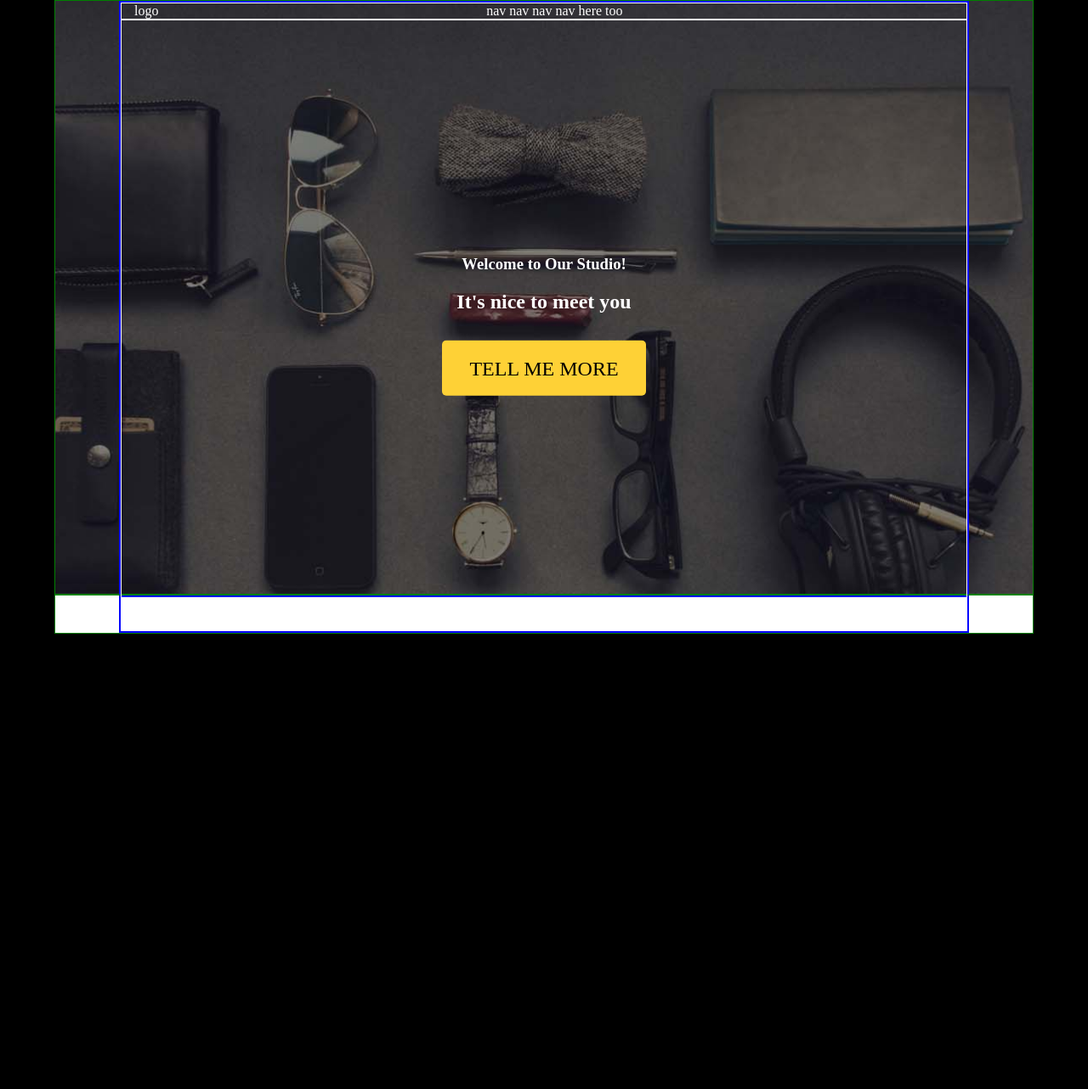
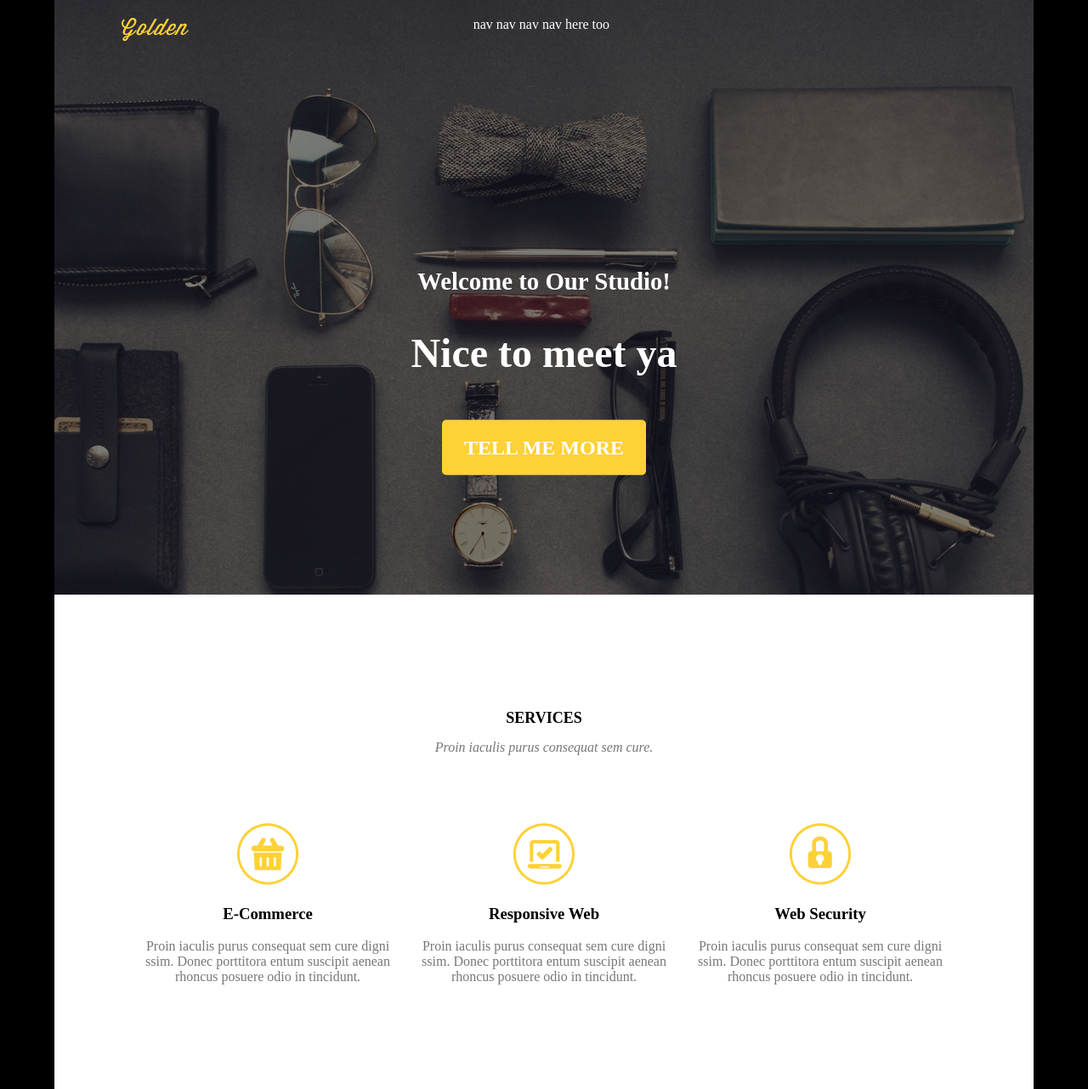
Before and after one commit to ryszard-glegola-learning/m04-miniproject, a website: page index.html in a window 1280 px wide. Shown: the top 1282 px of the page at 85% size. Before the commit the page ends 800 px from the top, so only its background shows below. Drawn offline with nearby package versions, Linux system fonts and the light colour scheme.

Commit message:
FINALLY got the grid right, f... bootstrap!

```diff
--- a/index.html
+++ b/index.html
@@ -14,7 +14,7 @@
 	<div class="container">
 		<div class="row">
 			<div class="col-5 top-logo">
-				logo
+				<a href="#"><img src="images/logo-golden.png"></a>
 			</div>
 			<div class="col-7 top-nav">
 				nav nav nav nav here too
@@ -23,7 +23,7 @@
 		<div class="row splash">
 			<div class="col splash-inner">
 				<h3>Welcome to Our Studio!</h3>
-				<h1>It's nice to meet you</h1>
+				<h1>Nice to meet ya</h1>
 				<div class="button-tellmemore">
 				TELL ME MORE
 				</div>
@@ -35,23 +35,92 @@
 <section class="services">
 	<div class="container">
 		<div class="row">
-			<div class="col">
-				Kołysanka
+			<div class="col-12">
+				<h2>SERVICES</h2>
+				<p>Proin iaculis purus consequat sem cure.</p>
 			</div>
-		</div>
-		<div class="row">
-			<div class="col-4">
-				aaa
+			<div class="col-side">
+				<img src="images/services-ecomerce.png" alt="Services - E-Commerce">
+				<h3>E-Commerce</h3>
+				<p>
+					Proin iaculis purus consequat sem cure digni ssim. Donec porttitora entum suscipit aenean rhoncus posuere odio in tincidunt.
+				</p>
 			</div>
-			<div class="col-4">
-				kotki dwa
+			<div class="col-middle">
+				<img src="images/services-responsive.png" alt="Services - Responsive Web Design">
+				<h3 class="">Responsive Web</h3>
+				<p>
+					Proin iaculis purus consequat sem cure digni ssim. Donec porttitora entum suscipit aenean rhoncus posuere odio in tincidunt.
+				</p>
 			</div>
-			<div class="col-4">
-				szarobure itp
+			<div class="col-side">
+				<img src="images/services-security.png">
+				<h3>Web Security</h3>
+				<p>
+					Proin iaculis purus consequat sem cure digni ssim. Donec porttitora entum suscipit aenean rhoncus posuere odio in tincidunt.
+				</p>
 			</div>
 		</div>
 	</div>
 </section>
+
+<section class="portfolio">
+	<div class="container">
+		<div class="row">
+			<div class="col-12">
+				<h2>OUR PORTFOLIO</h2>
+				<p>Proin iaculis purus consequat sem cure.</p>
+			</div>
+		</div>
+		<div class="row">
+			<div class="col-side">
+				<img src="images/portfolio-ebony.png" alt="Ebony & Ivory">
+				<h3>Ebony & Ivory</h3>
+				<p>
+					Branding
+				</p>
+			</div>
+			<div class="col-middle">
+				<img src="images/portfolio-smart.png" alt="Smart Stationery">
+				<h3>Smart Stationery</h3>
+				<p>
+					Print design
+				</p>
+			</div>
+			<div class="col-side">
+				<img src="images/portfolio-clever.png" alt="Clever Poster">
+				<h3>Clever Poster</h3>
+				<p>
+					Print design
+				</p>
+			</div>
+		</div>
+		<div class="row">
+				<div class="col-side">
+				<img src="images/portfolio-vinyl.png" alt="Vinyl Record">
+				<h3>Vinyl Record</h3>
+				<p>
+					Product Mock-up
+				</p>
+			</div>
+			<div class="col-middle">
+				<img src="images/portfolio-treehouse.png" alt="Treehouse Template">
+				<h3>Treehouse Template</h3>
+				<p>
+					Web design
+				</p>
+			</div>
+			<div class="col-side">
+				<img src="images/portfolio-burned.png" alt="Burned Logo">
+				<h3>Burned Logo</h3>
+				<p>
+					Branding
+				</p>
+			</div>
+		</div>
+	</div>
+</section>
+
 
 <!-- Koniec mojego kodu -->
 	<script src="https://code.jquery.com/jquery-3.2.1.slim.min.js" integrity="sha384-KJ3o2DKtIkvYIK3UENzmM7KCkRr/rE9/Qpg6aAZGJwFDMVNA/GpGFF93hXpG5KkN" crossorigin="anonymous"></script>
--- a/sass/style.scss
+++ b/sass/style.scss
@@ -1,10 +1,3 @@
-/* Variables */
-
-
-
-/* Global */
-
-
 body {
     margin: 0;
     padding: 0;
@@ -16,36 +9,31 @@ section {
 	width: 90%;
 	max-width: 1400px;
     margin: 0 auto;
-    padding: 0;
-	border: 1px solid green;
+}
+
+p {
+    margin: 0;
 }
 
 .header {
-	height: 100vh;
+    height: 700px;
     min-height: 570px;
-    max-height: 700px;
-    background-image: url('../images/header.jpg');
+    background-image: url('../images/header.png');
     background-position: center center;
     background-size: cover;
 	}
 
+.top-nav, .top-logo {
+    padding: 20px 0;
+}
+
 .container {
-	max-width: 1000px;
-	border: 2px solid blue;
+	max-width: 1000px; /* Własciwe miejsce na wymuszenie szerokosci */
 }
 
 .row {
-	border: 1px solid white;
+    justify-content: center;
 }
-
-.col {
-}
-
-.top-logo {
-	}
-
-.top-nav {
-	}
 
 .splash {
     position: relative;
@@ -55,6 +43,15 @@ section {
 .splash-inner {
 	position: absolute;
 	text-align: center;
+    text-decoration: none;
+    h3 {
+        font-size: 1.8rem;
+        font-weight: bold;
+    }
+    h1 {
+        font-size: 3rem;
+        font-weight: bold;
+    }
 	top: 50%;
     left: 50%;
     transform: translate(-50%,-50%);
@@ -65,17 +62,64 @@ section {
     width: 240px;
     height: 65px;
     background-color: #fed136;  /* yellow */
-    color: black;
+    color: white;
     margin: 12px auto 0 auto;
     padding: 20px 0 5px 0;
     border-radius: 5px;
     font-size: 1.5rem;
     text-align: center;
     text-decoration: none;
+    font-weight: bold;
     cursor: pointer;
     border-width: 0;
 }
 
+.col-side {
+    width: 290px;
+    margin: 0 0 50px 0;
+}
+.col-middle {
+    width: 290px;
+    margin: 0 35px 50px 35px;
+}
+
 .services {
 	background-color: #fff;
+    color: #000;
+    text-align: center;
+    padding: 0;
+    .col-side, .col-middle {
+        padding: 0 0 120px;
+    }
+    p {
+        color: #777;
+    }
 }
+
+.portfolio {
+    background-color: #ccc;   /*f7f7f7*/
+    color: #000;
+    text-align: center;
+    padding: 0 0 70px 0;
+    .col-4 {
+        padding: 0;
+        margin: 0 0 50px 0;
+        background-color: #fff;
+    }
+    p {
+        color: #777;
+    }
+}
+
+
+/* "Kafle" w services (3) i w portfolio (6) */
+.services .row .col-12, .portfolio .row .col-12 {
+    padding: 120px 0 80px;
+    h2  {  /* Tytuł sekcji*/
+        font-size: 18px;
+    }
+    p {
+        color: #777;
+        font-style: italic;
+    }
+}
```
Also changed, not shown: css/style.css, images/header.jpg (deleted), images/header.png (added), images/logo-golden.png (added), images/portfolio-burned.png (added), images/portfolio-clever.png (added), images/portfolio-ebony.png (added), images/portfolio-smart.png (added), images/portfolio-treehouse.png (added), images/portfolio-vinyl.png (added), images/services-ecomerce.png (added), images/services-responsive.png (added), images/services-security.png (added), 1 other file.
